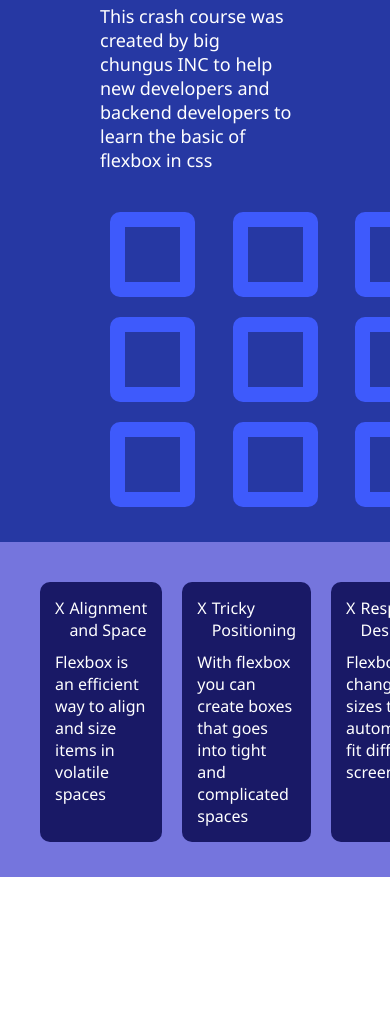
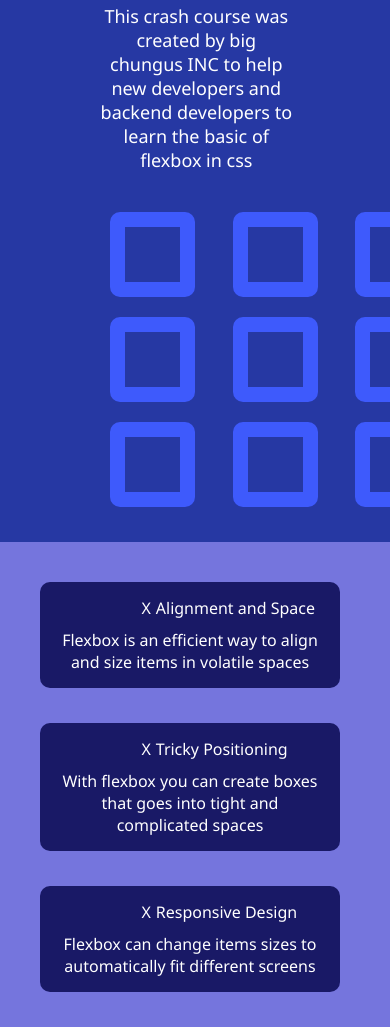
Before and after one commit to pedrogamedev/css-video, a plain HTML site: page index.html in a window 390 px wide. Shown: the part 324-1351 px from the top of the page. Before the commit the page ends 1201 px from the top, so only its background shows below. Drawn offline with Linux system fonts and the light colour scheme.

Commit message:
Projeto Terminado!

```diff
--- a/style.css
+++ b/style.css
@@ -87,21 +87,43 @@ li
 
     display: flex;
     padding: 20px 40px;
-    gap: 20px;
 }
 .item
 {
     background-color: rgb(25, 25, 102);
+
     flex: 1;
+
     border-radius: 10px;
     margin-bottom: 15px;
     margin-top: 20px;
+    margin-right: 10px;
     padding: 15px;
 
 }
 .item-header
 {
     display: flex;
+    flex: 1;
     gap: 5px;
     margin-bottom: 10px;
 }
+
+@media (max-width: 789px)
+{
+    .text
+    {
+    text-align: center;
+    }
+    .items
+    {
+    flex-direction: column;
+    }
+    .item{
+        text-align: center;
+    }
+    .item-header
+    {
+        margin-left: 32%;
+    }
+}
```
